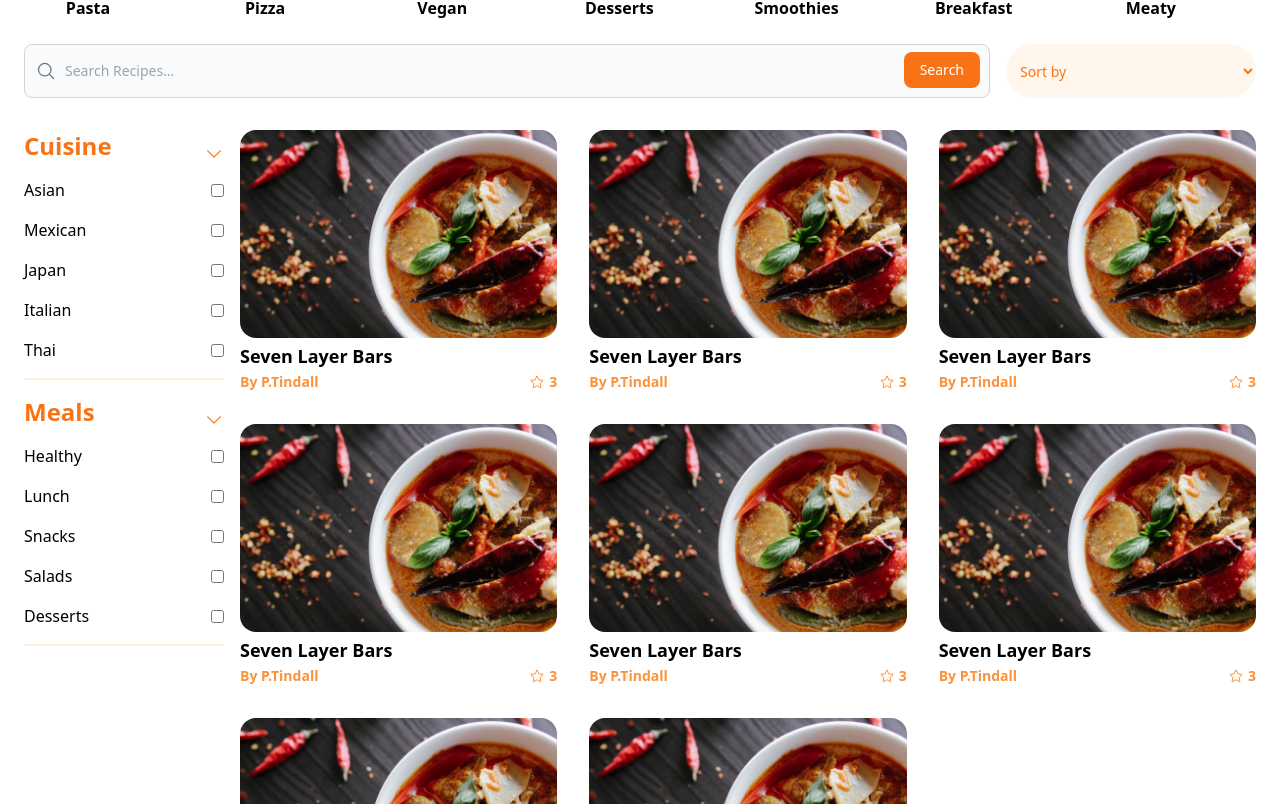
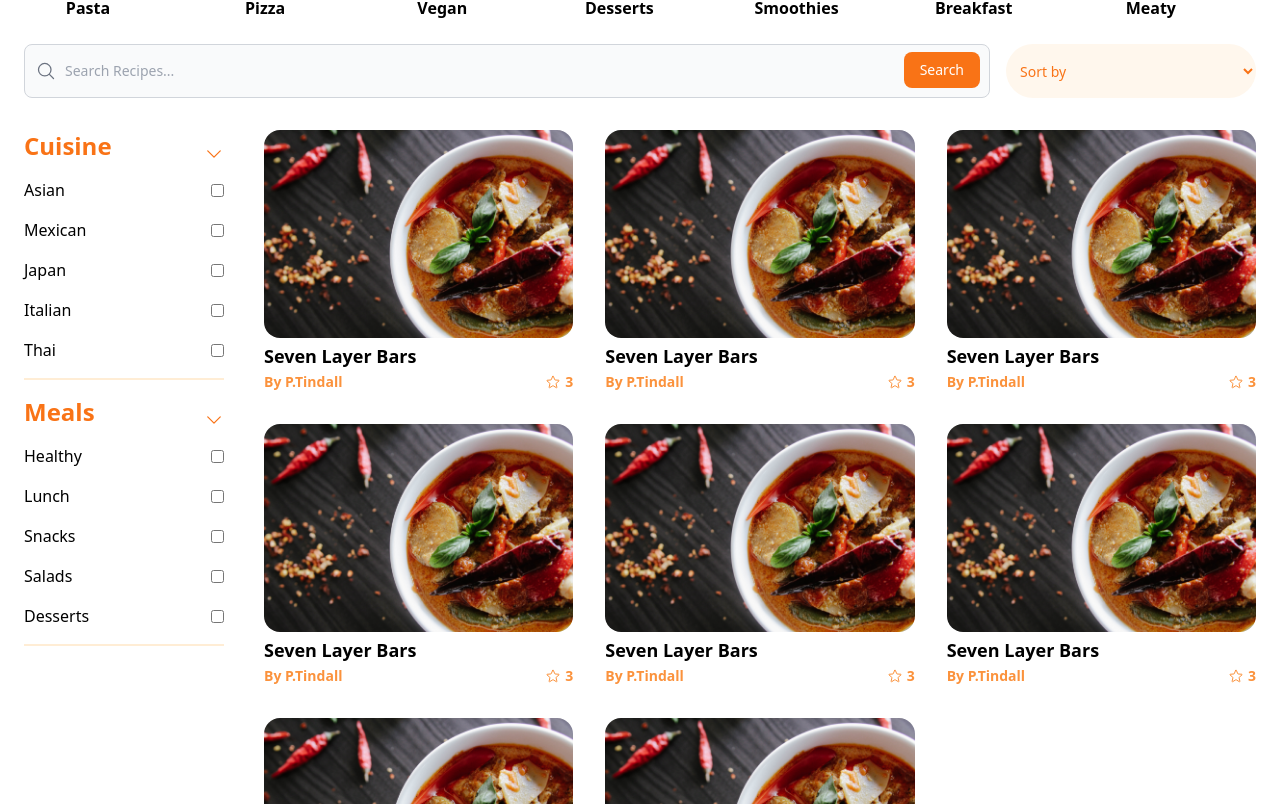
Before and after one commit to Jon-Felipe/Tasty-React, a React (Vite) app: page / in a window 1280 px wide. Shown: the part 696-1500 px from the top of the page. Built offline with nearby package versions, Linux system fonts and the light colour scheme.

Commit message:
increased gap size

```diff
--- a/src/pages/Home.tsx
+++ b/src/pages/Home.tsx
@@ -57,7 +57,7 @@ const Home = (props: Props) => {
           <Search />
           <Sort />
         </section>
-        <article className='grid md:grid-cols-[200px_1fr] gap-4'>
+        <article className='grid md:grid-cols-[200px_1fr] gap-10'>
           <section>
             <Accordion headerText='Cuisine' options={cuisineFilters} />
             <Accordion headerText='Meals' options={mealsFilters} />
```
